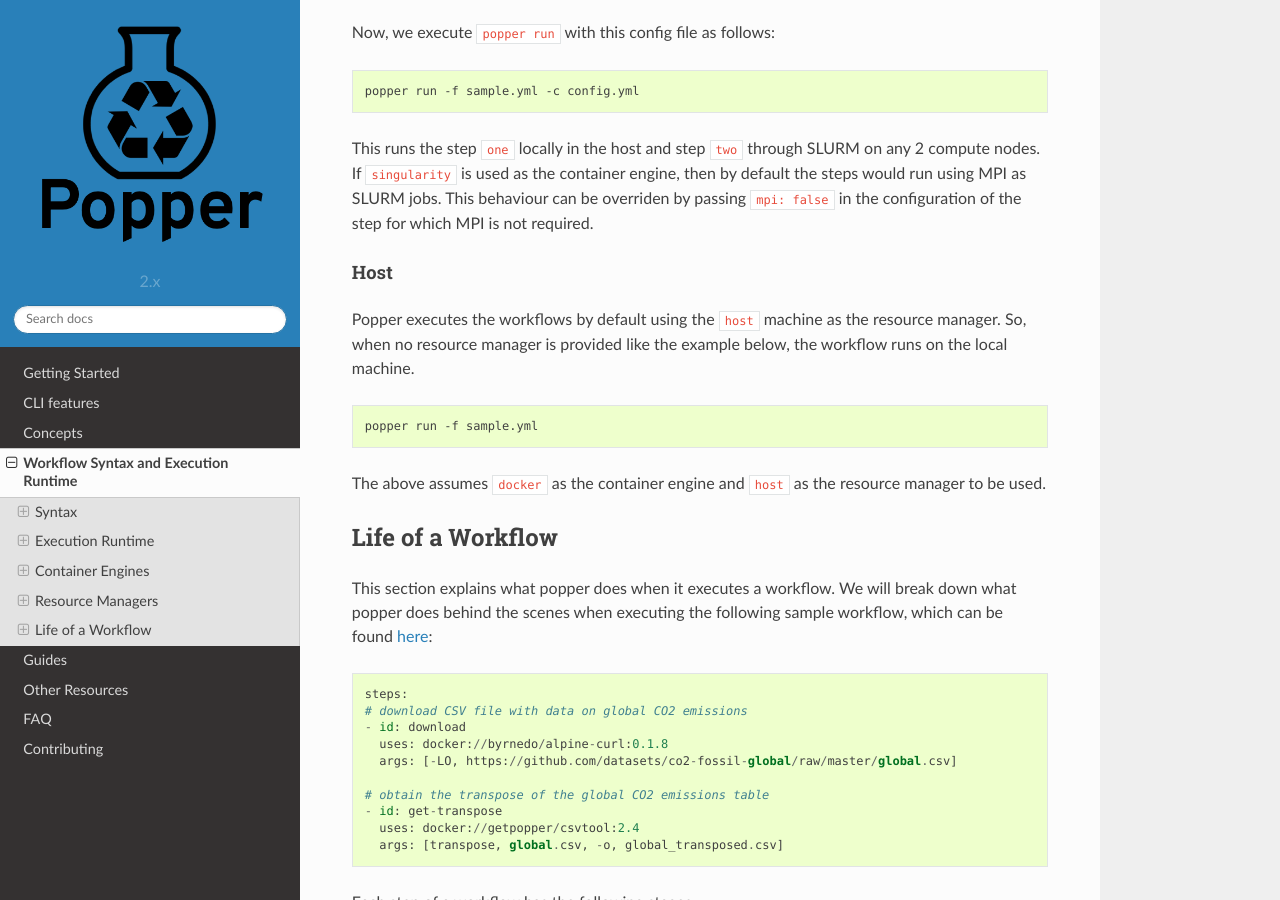
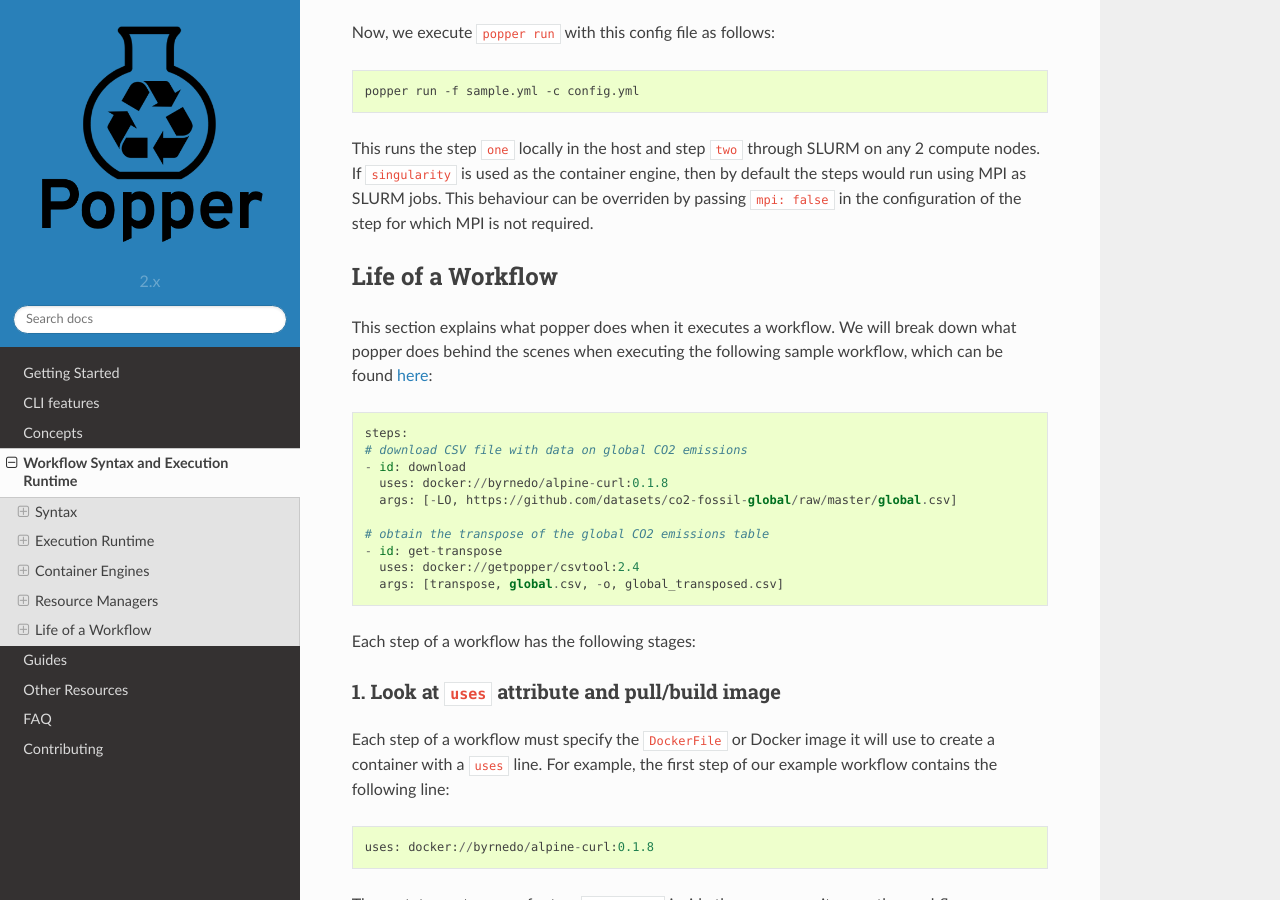
Before and after one commit to getpopper/popper, a Sphinx documentation site: the page built from docs/sections/cn_workflows.md, in a window 1280 px wide and 900 px high, scrolled down 11615 px. Built offline with Sphinx 7.4.7 and the Read the Docs theme 2.0.0, drawn with Linux system fonts in a browser that asks for light colours; some of the changed text lies outside the part shown.

Commit message:
Recommended Changes

````diff
--- a/docs/sections/cn_workflows.md
+++ b/docs/sections/cn_workflows.md
@@ -529,17 +529,6 @@ If `singularity` is used as the container engine, then by default the steps woul
 as SLURM jobs. This behaviour can be overriden by passing `mpi: false` in the configuration of the
 step for which MPI is not required.
 
-#### Host
-
-Popper executes the workflows by default using the `host` machine as the resource manager. So, when no resource manager is provided like the example below, the workflow runs on the local machine.
-
-```bash
-popper run -f sample.yml
-```
-
-The above assumes `docker` as the container engine and `host` as the resource manager to be
-used.
-
 ## Life of a Workflow
 
 This section explains what popper does when it executes a workflow. We will break down what popper does behind the scenes when executing the following sample workflow, which can be found [here](getting_started.md):
````
Also changed, not shown: other parts of docs/sections/cn_workflows.md (+1 -1 lines).
